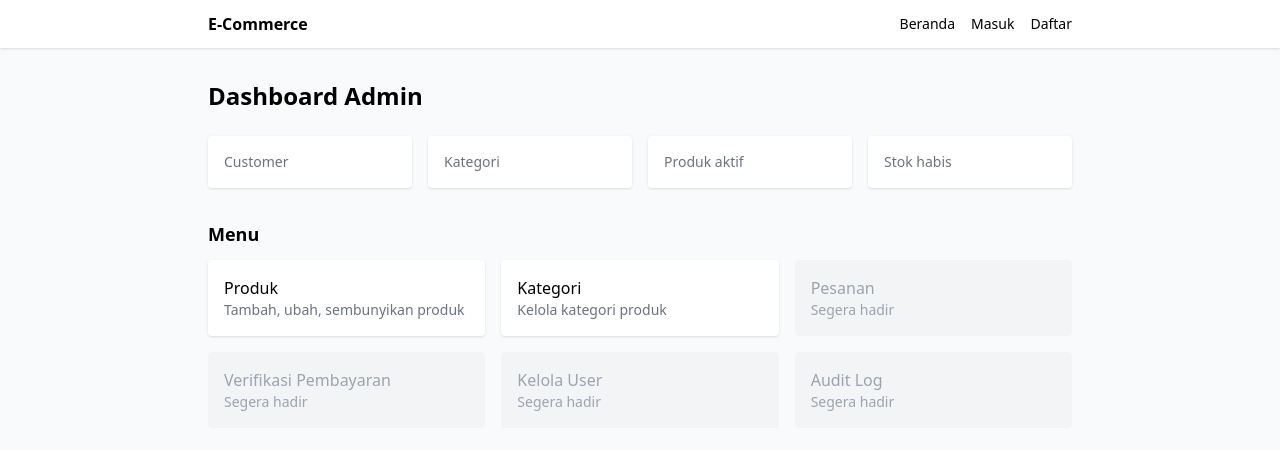
After one commit to well-architected-soc-16/soc16-ecommerce, a Flask app: template templates/admin/dashboard.html in a window 1280 px wide. The commit adds this page. Shown: the top 450 px of the page. Run offline with Flask 3, Linux system fonts and the light colour scheme; the template is opened without the code that fills it, so the values that code supplies are empty; some libraries are stand-ins or nearby versions.

Commit message:
feat: beranda, dashboard admin, navigasi dan redirect sesuai role

```diff
--- a/app.py
+++ b/app.py
@@ -1,8 +1,9 @@
-from flask import Flask
+from flask import Flask, render_template
+
 from config import Config
 from extensions import db, migrate, csrf
 
-#Def
+
 def create_app():
     app = Flask(__name__)
     app.config.from_object(Config)
@@ -10,21 +11,31 @@ def create_app():
     db.init_app(app)
     migrate.init_app(app, db)
     csrf.init_app(app)
-    import models
+
+    import models  # noqa: F401
+    from models import Product
+
     from routes.auth import auth_bp
     app.register_blueprint(auth_bp)
+
+    from routes.admin import admin_bp
+    app.register_blueprint(admin_bp)
+
     from commands import buat_admin
     app.cli.add_command(buat_admin)
-    from routes.admin import admin_bp
-    app.register_blueprint(admin_bp)
 
     @app.template_filter("rupiah")
     def format_rupiah(nilai):
         return "Rp " + f"{nilai:,.0f}".replace(",", ".")
 
-    #Routes
     @app.route("/")
     def index():
-        return "Dimas Kontol"
+        produk = db.session.execute(
+            db.select(Product)
+            .where(Product.is_active.is_(True))
+            .order_by(Product.created_at.desc())
+            .limit(8)
+        ).scalars().all()
+        return render_template("index.html", produk=produk)
 
     return app
--- a/routes/auth.py
+++ b/routes/auth.py
@@ -35,6 +35,24 @@ def login_required(view):
     return wrapper
 
 
+def admin_required(view):
+    @wraps(view)
+    def wrapper(*args, **kwargs):
+        if g.user is None:
+            flash("Silakan login terlebih dahulu.", "error")
+            return redirect(url_for("auth.login"))
+        if g.user.role != "admin":
+            abort(403)
+        return view(*args, **kwargs)
+    return wrapper
+
+
+def _halaman_awal(user):
+    if user.role == "admin":
+        return url_for("admin.dashboard")
+    return url_for("index")
+
+
 @auth_bp.route("/register", methods=["GET", "POST"])
 def register():
     form = RegisterForm()
@@ -69,7 +87,7 @@ def register():
 @auth_bp.route("/login", methods=["GET", "POST"])
 def login():
     if g.user is not None:
-        return redirect(url_for("index"))
+        return redirect(_halaman_awal(g.user))
 
     form = LoginForm()
 
@@ -106,7 +124,7 @@ def login():
         session.clear()
         session["user_id"] = user.id
         flash(f"Selamat datang, {user.nama}.", "success")
-        return redirect(url_for("index"))
+        return redirect(_halaman_awal(user))
 
     return render_template("auth/login.html", form=form)
 
@@ -122,14 +140,3 @@ def logout():
 @login_required
 def profil():
     return f"Halo {g.user.nama} ({g.user.email}) — role: {g.user.role}"
-
-def admin_required(view):
-    @wraps(view)
-    def wrapper(*args, **kwargs):
-        if g.user is None:
-            flash("Silakan login terlebih dahulu.", "error")
-            return redirect(url_for("auth.login"))
-        if g.user.role != "admin":
-            abort(403)
-        return view(*args, **kwargs)
-    return wrapper
--- /dev/null
+++ b/templates/admin/dashboard.html
@@ -0,0 +1,37 @@
+{% extends "base.html" %}
+{% block title %}Dashboard Admin{% endblock %}
+{% block content %}
+<h1 class="text-2xl font-bold mb-6">Dashboard Admin</h1>
+
+<div class="grid grid-cols-2 md:grid-cols-4 gap-4 mb-8">
+  {% for label, nilai, warna in [
+      ("Customer", stat.customer, "text-blue-600"),
+      ("Kategori", stat.kategori, "text-gray-800"),
+      ("Produk aktif", stat.produk_aktif, "text-green-600"),
+      ("Stok habis", stat.stok_habis, "text-red-600"),
+  ] %}
+    <div class="bg-white rounded shadow p-4">
+      <p class="text-sm text-gray-500">{{ label }}</p>
+      <p class="text-3xl font-bold {{ warna }}">{{ nilai }}</p>
+    </div>
+  {% endfor %}
+</div>
+
+<h2 class="text-lg font-bold mb-3">Menu</h2>
+<div class="grid grid-cols-2 md:grid-cols-3 gap-4">
+  <a href="{{ url_for('admin.produk_list') }}" class="bg-white rounded shadow p-4 hover:bg-blue-50">
+    <p class="font-medium">Produk</p>
+    <p class="text-sm text-gray-500">Tambah, ubah, sembunyikan produk</p>
+  </a>
+  <a href="{{ url_for('admin.kategori_list') }}" class="bg-white rounded shadow p-4 hover:bg-blue-50">
+    <p class="font-medium">Kategori</p>
+    <p class="text-sm text-gray-500">Kelola kategori produk</p>
+  </a>
+  {% for nama in ["Pesanan", "Verifikasi Pembayaran", "Kelola User", "Audit Log"] %}
+    <div class="bg-gray-100 rounded p-4 text-gray-400">
+      <p class="font-medium">{{ nama }}</p>
+      <p class="text-sm">Segera hadir</p>
+    </div>
+  {% endfor %}
+</div>
+{% endblock %}
--- a/templates/admin/kategori_form.html
+++ b/templates/admin/kategori_form.html
@@ -12,6 +12,7 @@
         <p class="text-red-600 text-sm mt-1">{{ err }}</p>
       {% endfor %}
     </div>
+    <a href="{{ url_for('admin.dashboard') }}" class="text-sm text-blue-600">&larr; Dashboard</a>
     <div class="flex gap-3">
       {{ form.submit(class="bg-blue-600 text-white px-4 py-2 rounded") }}
       <a href="{{ url_for('admin.kategori_list') }}" class="px-4 py-2 border rounded">Batal</a>
--- a/templates/admin/produk_form.html
+++ b/templates/admin/produk_form.html
@@ -19,7 +19,7 @@
       {% endfor %}
     </div>
     {% endfor %}
-
+<a href="{{ url_for('admin.dashboard') }}" class="text-sm text-blue-600">&larr; Dashboard</a>
     <label class="flex items-center gap-2 text-sm">
       {{ form.is_active() }} {{ form.is_active.label.text }}
     </label>
--- a/templates/base.html
+++ b/templates/base.html
@@ -8,14 +8,14 @@
   <script src="https://cdn.tailwindcss.com"></script>
 </head>
 <body class="bg-gray-50 min-h-screen">
-    <nav class="bg-white shadow">
+  <nav class="bg-white shadow">
     <div class="max-w-4xl mx-auto px-4 py-3 flex justify-between items-center">
       <a href="{{ url_for('index') }}" class="font-bold">E-Commerce</a>
       <div class="flex gap-4 items-center text-sm">
+        <a href="{{ url_for('index') }}">Beranda</a>
         {% if g.user %}
           {% if g.user.role == 'admin' %}
-            <a href="{{ url_for('admin.kategori_list') }}">Kategori</a>
-            <a href="{{ url_for('admin.produk_list') }}">Produk</a>
+            <a href="{{ url_for('admin.dashboard') }}">Dashboard</a>
           {% endif %}
           <a href="{{ url_for('auth.profil') }}">{{ g.user.nama }}</a>
           <form method="post" action="{{ url_for('auth.logout') }}">
```
Also changed, not shown: routes/admin.py (+15 -1 lines), templates/index.html (added, +33 -0 lines).
